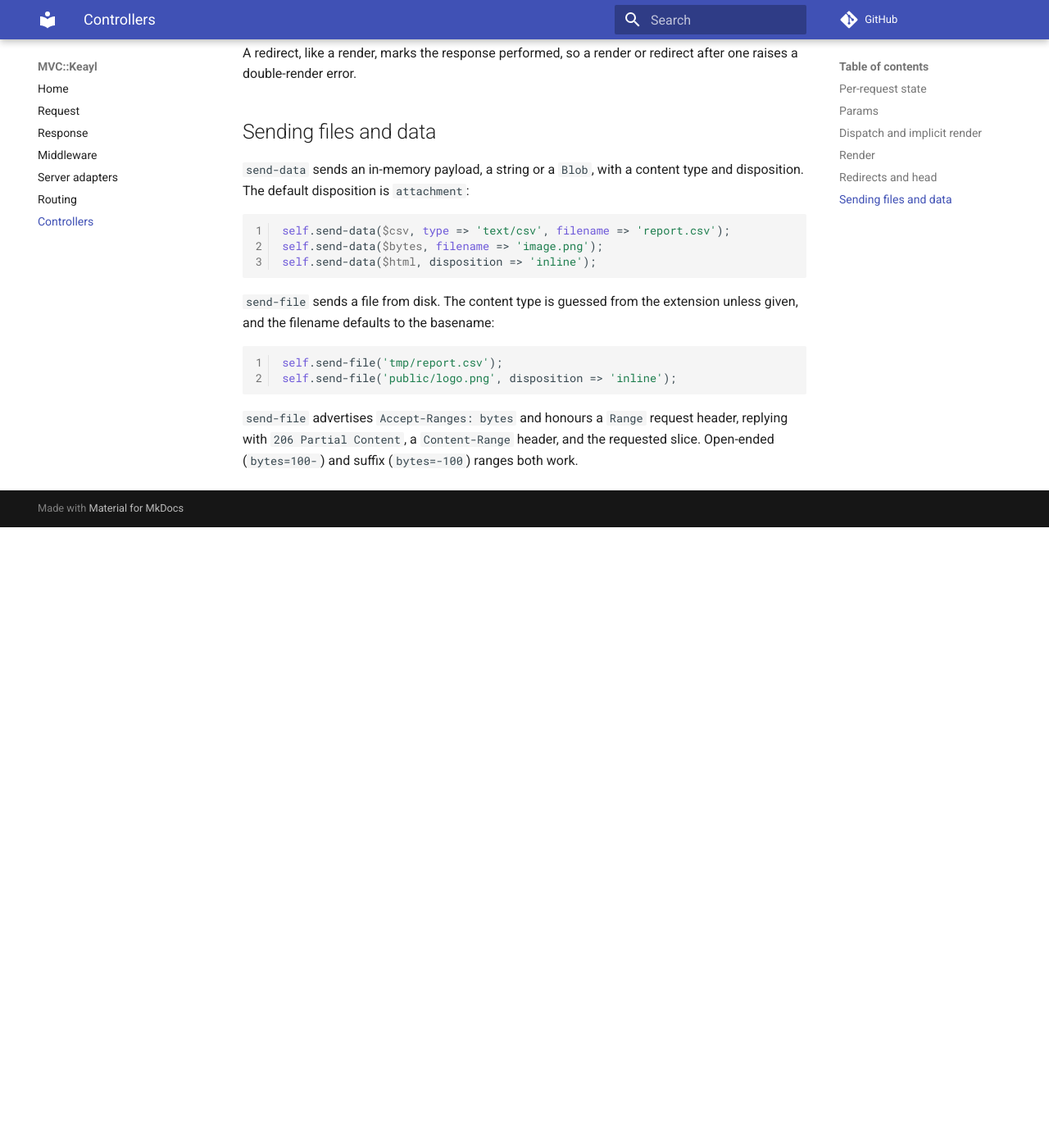
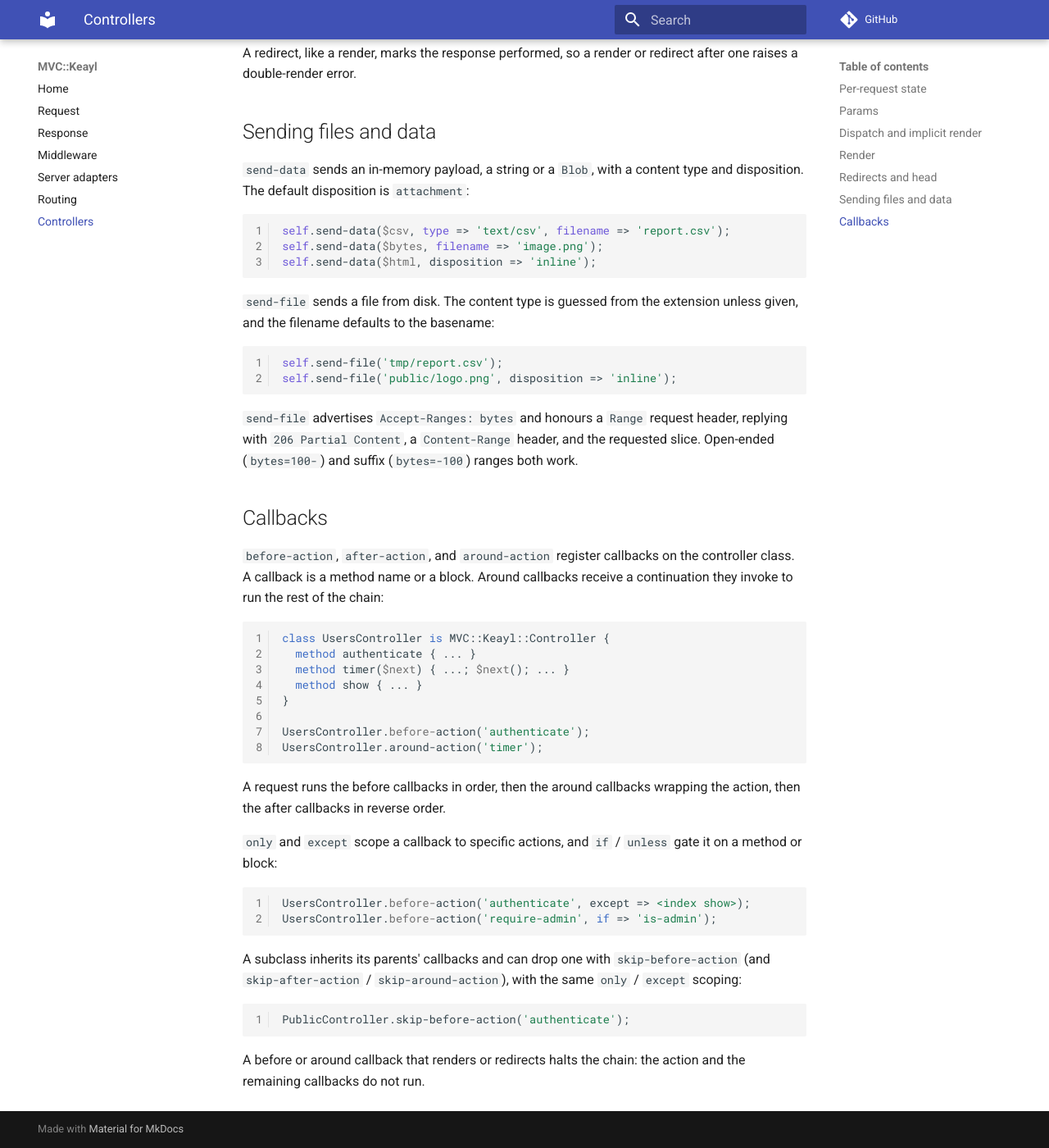
Before and after one commit to gdonald/MVC-Keayl, an MkDocs documentation site: the page built from docs-src/docs/controllers.md, in a window 1280 px wide and 1400 px high, scrolled down 3073 px. Shown: the whole window at 82% size. Built offline with MkDocs 1.6.1 and Material for MkDocs 9.7.7, drawn with Linux system fonts in a browser that asks for light colours; comment, search, counter and statistics services are not loaded; before the commit the page ends 3716 px from its top, so only the background shows below that.

Commit message:
Add controller callbacks

````diff
--- a/docs-src/docs/controllers.md
+++ b/docs-src/docs/controllers.md
@@ -172,3 +172,42 @@ self.send-file('public/logo.png', disposition => 'inline');
 header, replying with `206 Partial Content`, a `Content-Range` header, and the
 requested slice. Open-ended (`bytes=100-`) and suffix (`bytes=-100`) ranges both
 work.
+
+## Callbacks
+
+`before-action`, `after-action`, and `around-action` register callbacks on the
+controller class. A callback is a method name or a block. Around callbacks
+receive a continuation they invoke to run the rest of the chain:
+
+```perl6
+class UsersController is MVC::Keayl::Controller {
+  method authenticate { ... }
+  method timer($next) { ...; $next(); ... }
+  method show { ... }
+}
+
+UsersController.before-action('authenticate');
+UsersController.around-action('timer');
+```
+
+A request runs the before callbacks in order, then the around callbacks wrapping
+the action, then the after callbacks in reverse order.
+
+`only` and `except` scope a callback to specific actions, and `if` / `unless`
+gate it on a method or block:
+
+```perl6
+UsersController.before-action('authenticate', except => <index show>);
+UsersController.before-action('require-admin', if => 'is-admin');
+```
+
+A subclass inherits its parents' callbacks and can drop one with
+`skip-before-action` (and `skip-after-action` / `skip-around-action`), with the
+same `only` / `except` scoping:
+
+```perl6
+PublicController.skip-before-action('authenticate');
+```
+
+A before or around callback that renders or redirects halts the chain: the action
+and the remaining callbacks do not run.
````
Also changed, not shown: 5 other files.
